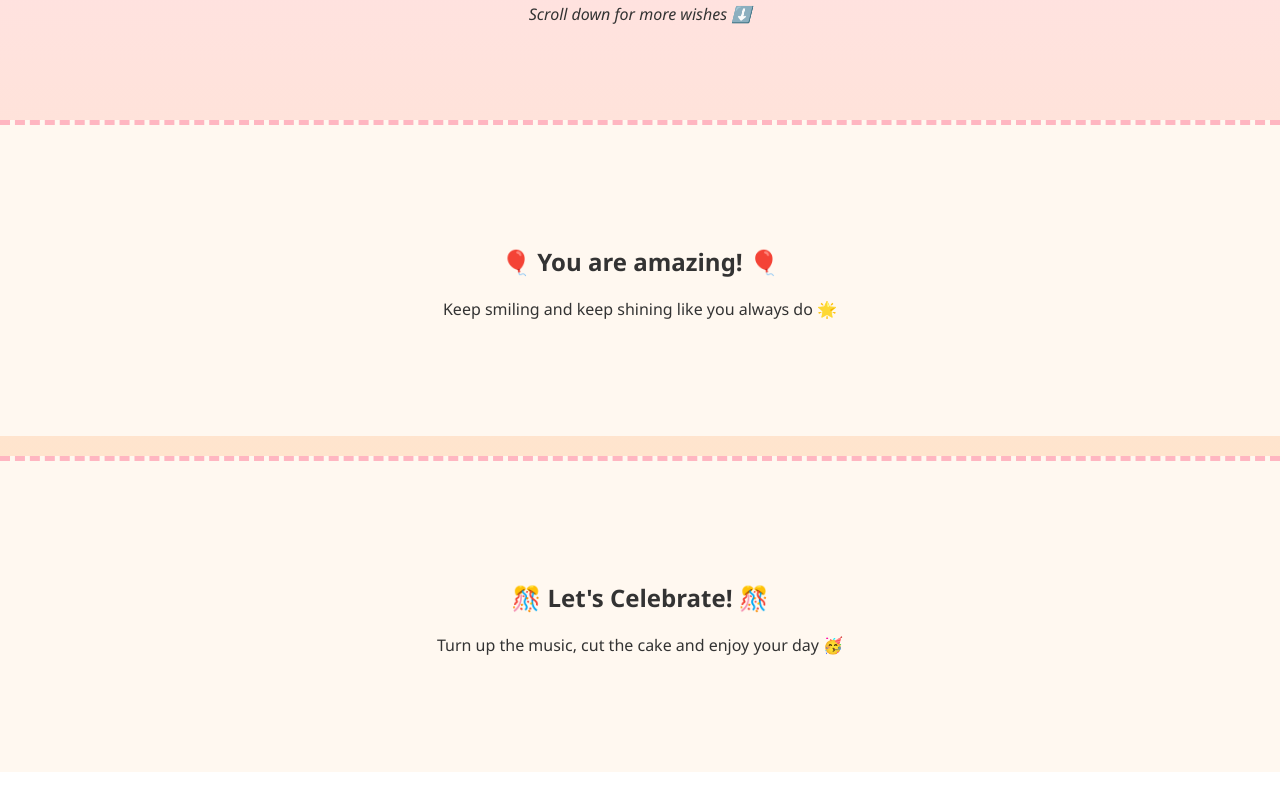
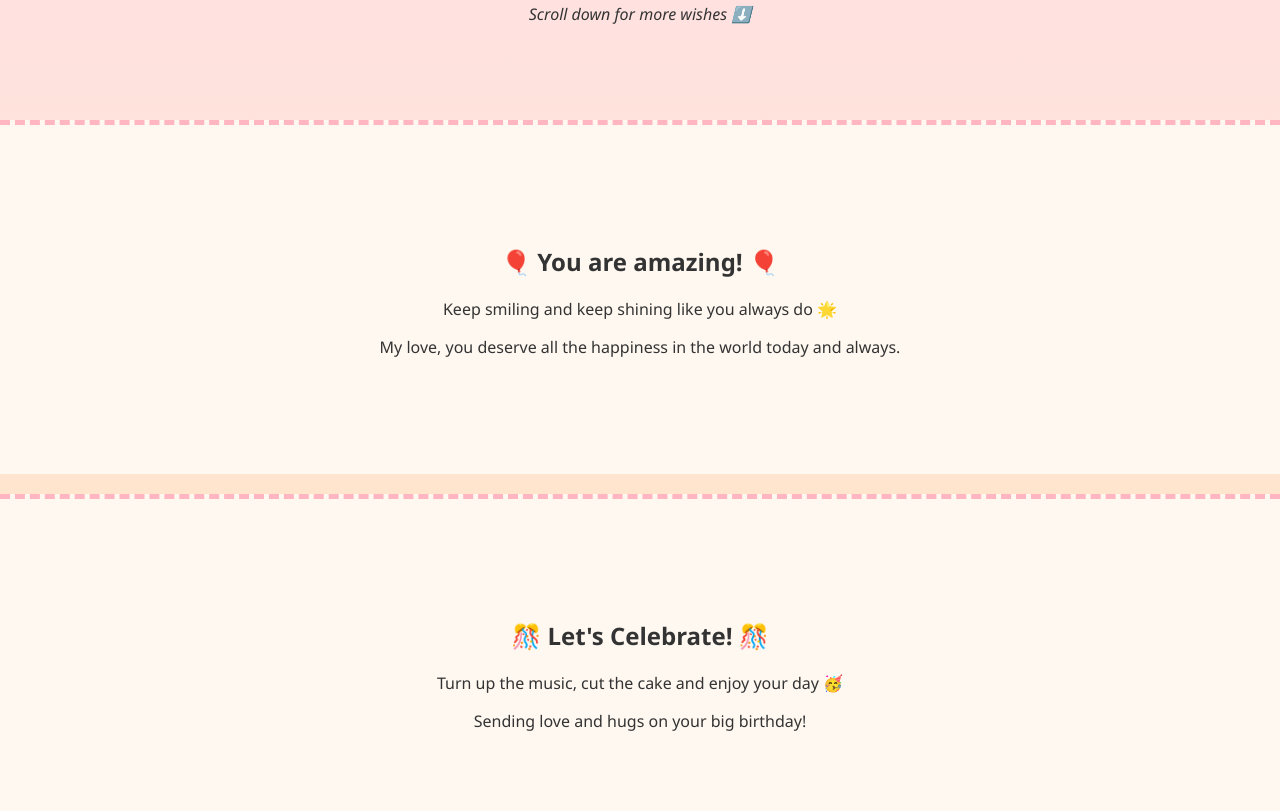
Before and after one commit to ShivaYadav5533/madam_ji, a plain HTML site: page index.html in a window 1280 px wide. Shown: the part 433-1244 px from the top of the page. Before the commit the page ends 1205 px from the top, so only its background shows below. Drawn offline with Linux system fonts and the light colour scheme.

Commit message:
Update index.html

```diff
--- a/index.html
+++ b/index.html
@@ -24,11 +24,13 @@
   <div class="section more-wishes">
     <h2>🎈 You are amazing! 🎈</h2>
     <p>Keep smiling and keep shining like you always do 🌟</p>
+    <p>My love, you deserve all the happiness in the world today and always.</p>
   </div>
 
   <div class="section party-mode">
     <h2>🎊 Let's Celebrate! 🎊</h2>
     <p>Turn up the music, cut the cake and enjoy your day 🥳</p>
+    <p>Sending love and hugs on your big birthday!</p>
   </div>
 
   <script src="script.js"></script>
```
